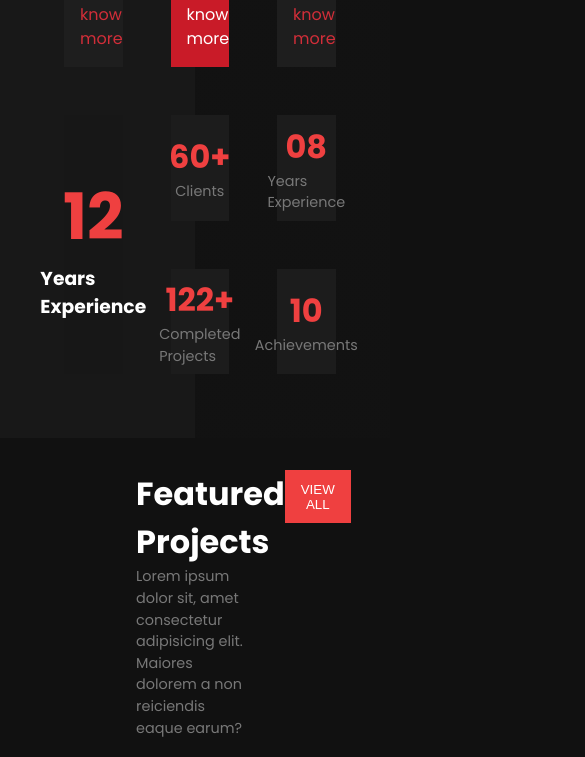
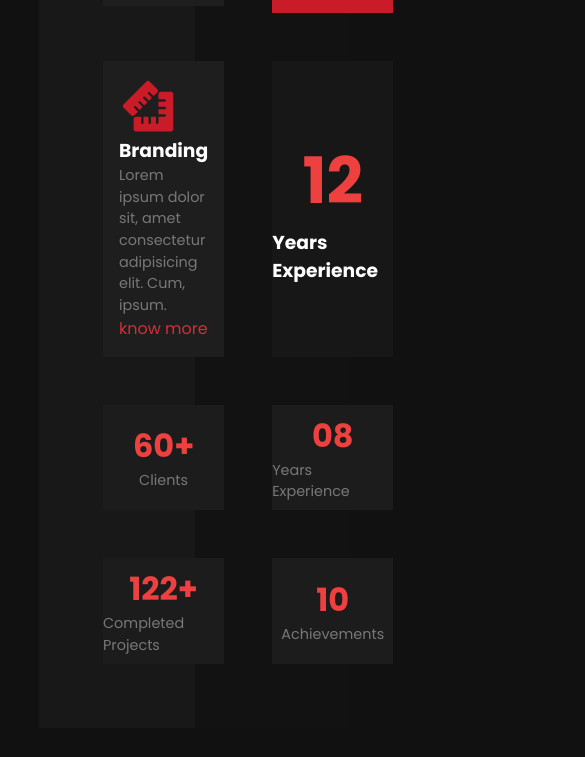
Before and after one commit to aj4abinjacob/HTML-CSS-Projects, a plain HTML site: page Project 15/index.html in a window 390 px wide. Shown: the part 791-1548 px from the top of the page, 585 px wide, since content can reach past the window. Drawn offline with Linux system fonts and the light colour scheme.

Commit message:
Added mobile responsiveness

```diff
--- a/Project 15/index.html
+++ b/Project 15/index.html
@@ -33,6 +33,8 @@
             </div>
         </div>
     </header>
+    <main>
+
         <div class="skills-div">
             <div class="skill-card">
                 <img src="./images/tablet.svg" alt="">
@@ -111,6 +113,7 @@
             </div>
             <button>CONTACT</button>
         </div>
+    </main>
     <footer>
         <div class="footer-nav">
             <ul>
--- a/Project 15/style.css
+++ b/Project 15/style.css
@@ -357,3 +357,59 @@ footer{
     margin-left: 10vw;
     margin-bottom: 1rem;
 }
+
+@media screen and (max-width:800px){
+    main{
+        padding-left: 10%;
+        padding-right: 10%;
+    }
+
+    .skills-div{
+        grid-template-columns: repeat(2,1fr);
+    }
+    .skill-card{
+        width: fit-content;
+    }
+
+    .experience-card{
+        width: 100%;
+        grid-row: span 1;
+    }
+
+    .small-card{
+        width: 100%;
+    }
+
+    nav ul{
+        display: none;
+    }
+
+    .featured-projects-header{
+        margin-left: 1rem;
+        margin-right: 1rem;
+        justify-content: space-between;
+    }
+
+    .featured-projects-header p{
+        width: 45ch;
+    }
+
+    .featured-projects-card-container{
+        grid-template-columns: repeat(1,1fr);
+        justify-content: center;
+    }
+
+    .contact-div{
+        margin-left: 1rem;
+        margin-right: 1rem;
+    }
+
+    .contact-div p{
+        width: 40ch;
+    }
+
+
+
+
+
+}
```
Lines whose indentation alone changed are shown as unchanged.
